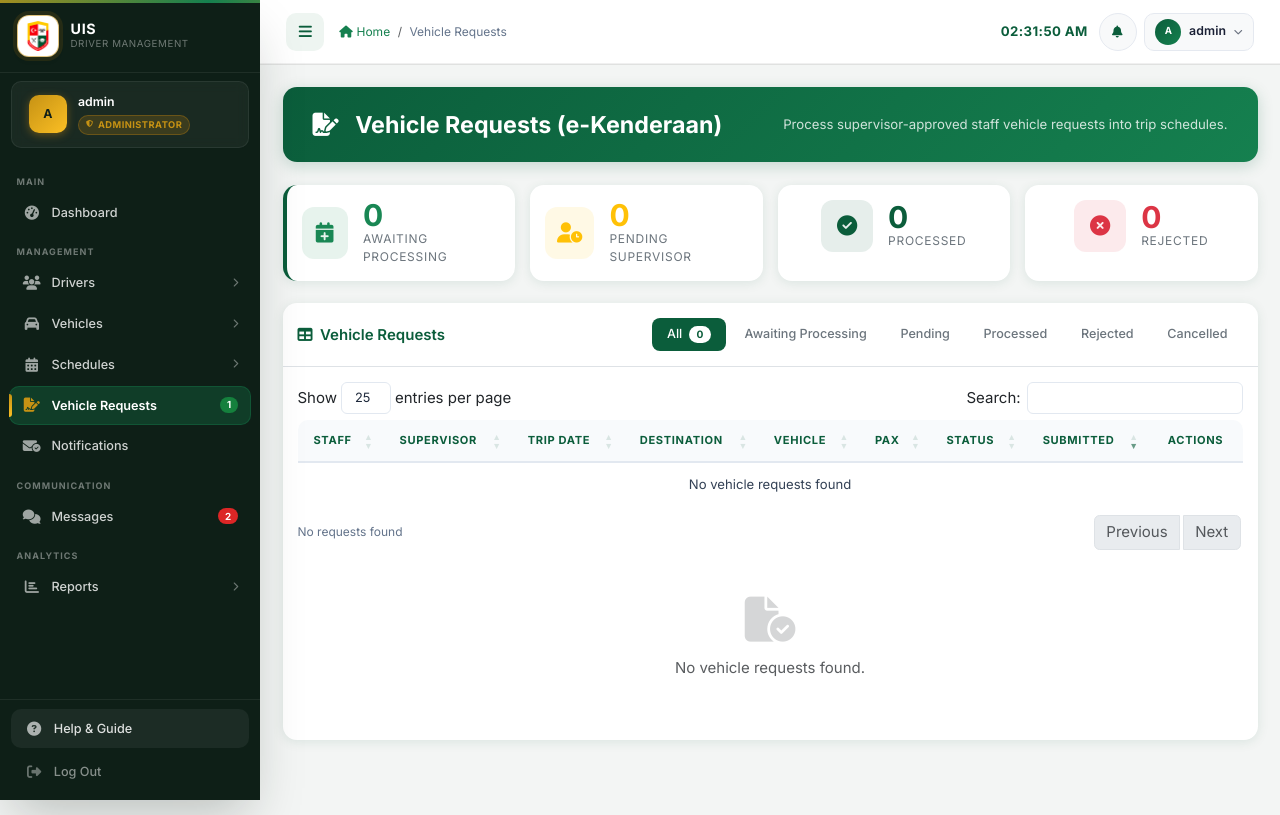
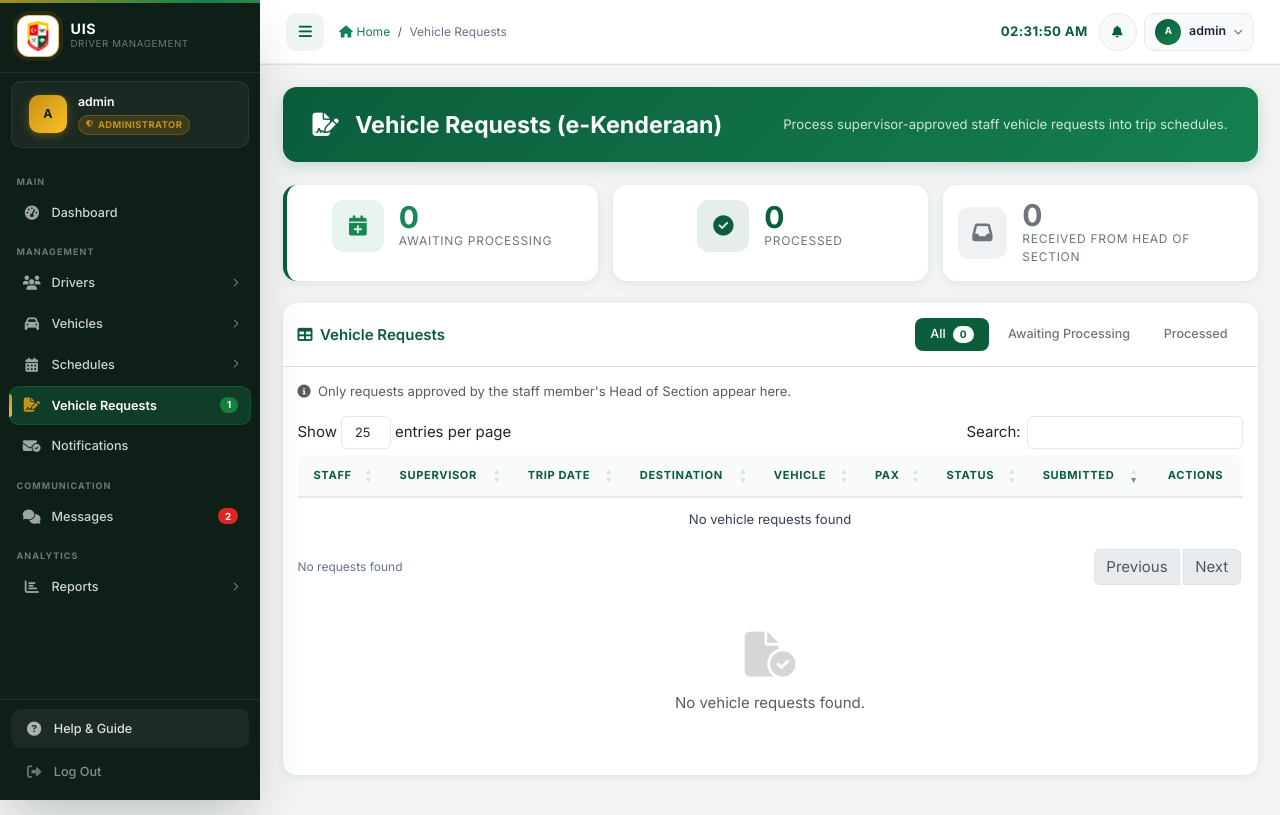
Before and after one commit to imanaiman-cs/DRIVER-SCHEDULING-AND-MANAGEMENT-SYSTEM-FOR-UNIVERSITI-ISLAM-SELANGOR, a PHP site: page /DRIVER-SCHEDULING-AND-MANAGEMENT-SYSTEM-FOR-UNIVERSITI-ISLAM-SELANGOR/admin/vehicle_requests.php in a window 1280 px wide. Shown: the top 815 px of the page. Run offline with PHP 8.4, Linux system fonts and the light colour scheme; a user stored in the database is signed in; data comes from the database, SQL or seed files in the repository; data that the repository does not hold is empty; some libraries are stand-ins or nearby versions.

Commit message:
Admin only receives requests the Head of Section approved
The admin Vehicle Requests page now lists only approved and processed
requests (pending, rejected and withdrawn ones are hidden), and admin
cannot open the documents of a request that is not yet approved.

Co-Authored-By: Claude Sonnet 5.5 <noreply@anthropic.com>
Claude-Session: https://claude.ai/code/session_01ScHXQLHCXXPreWKGpugrEY

```diff
--- a/admin/vehicle_requests.php
+++ b/admin/vehicle_requests.php
@@ -26,6 +26,7 @@ $sql = "
     JOIN users s        ON vr.staff_id      = s.user_id
     LEFT JOIN users sup ON vr.supervisor_id = sup.user_id
     LEFT JOIN vehicles v ON vr.vehicle_id   = v.vehicle_id
+    WHERE vr.status IN ('approved', 'processed')   -- admin only receives requests the Head of Section approved
     ORDER BY FIELD(vr.status, 'approved') DESC, vr.created_at DESC
 ";
 $result       = $conn->query($sql);
@@ -55,24 +56,16 @@ if ($all_requests) {
 // ── Summary counts ───────────────────────────────────────────
 $total     = count($all_requests);
 $approved  = 0;   // supervisor-approved, awaiting admin processing
-$pending   = 0;   // awaiting supervisor review
 $processed = 0;
-$rejected  = 0;
-$cancelled = 0;   // withdrawn by staff – never counted as pending/awaiting
 
 foreach ($all_requests as $r) {
-    switch ($r['status']) {
-        case 'approved':  $approved++;  break;
-        case 'pending':   $pending++;   break;
-        case 'processed': $processed++; break;
-        case 'rejected':  $rejected++;  break;
-        case 'cancelled': $cancelled++; break;
-    }
+    if ($r['status'] === 'approved')  { $approved++; }
+    if ($r['status'] === 'processed') { $processed++; }
 }
 
 // ── Apply tab filter ─────────────────────────────────────────
 $active_tab = $_GET['status'] ?? 'all';
-$active_tab = in_array($active_tab, ['all', 'approved', 'pending', 'processed', 'rejected', 'cancelled'], true)
+$active_tab = in_array($active_tab, ['all', 'approved', 'processed'], true)
     ? $active_tab
     : 'all';
 
@@ -223,7 +216,7 @@ $display_requests = array_values($display_requests);
     <div class="row g-3 mb-4">
 
         <!-- Awaiting Processing (actionable) -->
-        <div class="col-6 col-md-3">
+        <div class="col-6 col-md-4">
             <a href="?status=approved" class="text-decoration-none">
                 <div class="card stat-card stat-actionable h-100 p-3">
                     <div class="d-flex align-items-center gap-3">
@@ -239,25 +232,8 @@ $display_requests = array_values($display_requests);
             </a>
         </div>
 
-        <!-- Pending Supervisor -->
-        <div class="col-6 col-md-3">
-            <a href="?status=pending" class="text-decoration-none">
-                <div class="card stat-card h-100 p-3">
-                    <div class="d-flex align-items-center gap-3">
-                        <div class="stat-icon bg-warning bg-opacity-10 text-warning">
-                            <i class="fas fa-user-clock" aria-hidden="true"></i>
-                        </div>
-                        <div>
-                            <div class="stat-value text-warning"><?php echo $pending; ?></div>
-                            <div class="stat-label">Pending Supervisor</div>
-                        </div>
-                    </div>
-                </div>
-            </a>
-        </div>
-
         <!-- Processed -->
-        <div class="col-6 col-md-3">
+        <div class="col-6 col-md-4">
             <a href="?status=processed" class="text-decoration-none">
                 <div class="card stat-card h-100 p-3">
                     <div class="d-flex align-items-center gap-3">
@@ -273,17 +249,17 @@ $display_requests = array_values($display_requests);
             </a>
         </div>
 
-        <!-- Rejected -->
-        <div class="col-6 col-md-3">
-            <a href="?status=rejected" class="text-decoration-none">
+        <!-- Total received -->
+        <div class="col-12 col-md-4">
+            <a href="?status=all" class="text-decoration-none">
                 <div class="card stat-card h-100 p-3">
                     <div class="d-flex align-items-center gap-3">
-                        <div class="stat-icon bg-danger bg-opacity-10 text-danger">
-                            <i class="fas fa-circle-xmark" aria-hidden="true"></i>
+                        <div class="stat-icon bg-secondary bg-opacity-10 text-secondary">
+                            <i class="fas fa-inbox" aria-hidden="true"></i>
                         </div>
                         <div>
-                            <div class="stat-value text-danger"><?php echo $rejected; ?></div>
-                            <div class="stat-label">Rejected</div>
+                            <div class="stat-value text-secondary"><?php echo $total; ?></div>
+                            <div class="stat-label">Received from Head of Section</div>
                         </div>
                     </div>
                 </div>
@@ -324,40 +300,17 @@ $display_requests = array_values($display_requests);
                         </a>
                     </li>
                     <li class="nav-item">
-                        <a class="nav-link <?php echo $active_tab === 'pending' ? 'active' : ''; ?>"
-                           href="?status=pending">
-                            Pending
-                            <?php if ($pending > 0): ?>
-                            <span class="badge ms-1 <?php echo $active_tab === 'pending' ? 'bg-white text-warning' : 'bg-warning text-dark'; ?> rounded-pill">
-                                <?php echo $pending; ?>
-                            </span>
-                            <?php endif; ?>
-                        </a>
-                    </li>
-                    <li class="nav-item">
                         <a class="nav-link <?php echo $active_tab === 'processed' ? 'active' : ''; ?>"
                            href="?status=processed">
                             Processed
                         </a>
                     </li>
-                    <li class="nav-item">
-                        <a class="nav-link <?php echo $active_tab === 'rejected' ? 'active' : ''; ?>"
-                           href="?status=rejected">
-                            Rejected
-                        </a>
-                    </li>
-                    <li class="nav-item">
-                        <a class="nav-link <?php echo $active_tab === 'cancelled' ? 'active' : ''; ?>"
-                           href="?status=cancelled">
-                            Cancelled
-                            <?php if ($cancelled > 0): ?>
-                            <span class="badge ms-1 <?php echo $active_tab === 'cancelled' ? 'bg-white text-secondary' : 'bg-secondary'; ?> rounded-pill">
-                                <?php echo $cancelled; ?>
-                            </span>
-                            <?php endif; ?>
-                        </a>
-                    </li>
                 </ul>
+            </div>
+
+            <div class="px-3 pt-3 small text-muted">
+                <i class="fas fa-circle-info me-1" aria-hidden="true"></i>
+                Only requests approved by the staff member's Head of Section appear here.
             </div>
 
             <!-- Table -->
--- a/ajax/get_document.php
+++ b/ajax/get_document.php
@@ -30,7 +30,7 @@ if (!$doc_id) {
 
 $stmt = $conn->prepare(
     "SELECT d.stored_path, d.original_name, d.mime_type,
-            vr.staff_id, vr.supervisor_id
+            vr.staff_id, vr.supervisor_id, vr.status
      FROM request_documents d
      JOIN vehicle_requests vr ON vr.request_id = d.request_id
      WHERE d.doc_id = ?
@@ -49,7 +49,8 @@ if (!$doc) {
 $uid     = (int)$_SESSION['user_id'];
 $allowed = false;
 if (isAdmin()) {
-    $allowed = true;
+    // Admin only receives requests the Head of Section has approved
+    $allowed = in_array($doc['status'], ['approved', 'processed'], true);
 } elseif (isStaff()) {
     $allowed = ((int)$doc['staff_id'] === $uid);
 } elseif (isSupervisor()) {
```
